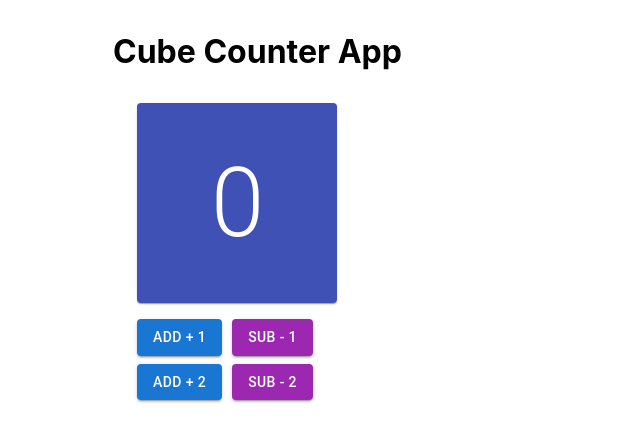
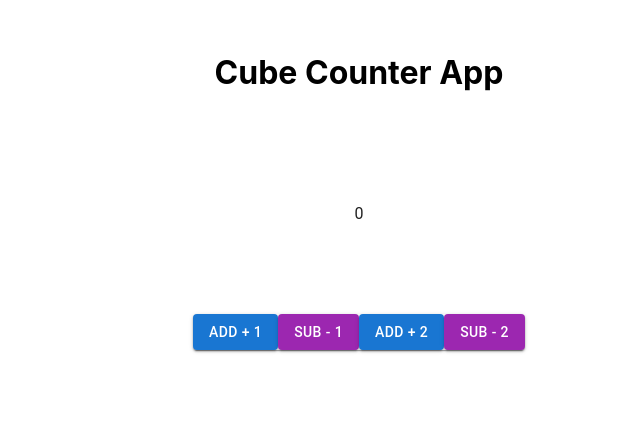
Before and after one commit to Ayuinfra/Rendering-Page, a React (Create React App) app: page / in a window 1280 px wide. Shown: the top 442 px of the page, without its empty margins (281-921 px from the left). Built offline with nearby package versions, Linux system fonts and the light colour scheme.

Commit message:
Code Updated

```diff
--- a/src/App.js
+++ b/src/App.js
@@ -2,25 +2,24 @@ import React from 'react';
 import { Provider } from 'react-redux';
 import { legacy_createStore as createStore, applyMiddleware } from 'redux';
 import logger from 'redux-logger';
-import CubeCounter from './components/cubecounter/CubeCounter';
-import counterReducer from './store/reducers/Reducers';
-import { Container } from '@mui/system';
+import CubeCounter from "../src/components/cubecounter/CubeCounter"
+import rootReducer from './store/combinereducers/CombineReducers';
+import { Container } from '@mui/material';
 
 const middleware = applyMiddleware(logger);
-const store = createStore(counterReducer, middleware);
+const store = createStore(rootReducer, middleware);
 
 const App = () => {
 return (
 <Provider store={store}>
-      <Container maxWidth="md" sx={{ marginTop: "2rem", display: "flexStart" , marginRight: "10px" }}>
-        <>
+<Container
+maxWidth="md"
+sx={{ marginTop: "2rem", display: "flex", flexDirection: "column", alignItems: "center" }}
+>
 <h1>Cube Counter App</h1>
 <CubeCounter />
-        </>
 </Container>
 </Provider>
-
-
 );
 };
 
--- a/src/components/counter/Counter.js
+++ b/src/components/counter/Counter.js
@@ -1,28 +1,44 @@
 import React from 'react';
-import { Box, Button, Container, Paper } from '@mui/material';
-import { connect } from 'react-redux';
-import { increment, decrement } from '../../store/actions/Actions';
+import { useDispatch } from 'react-redux';
+import { Button, Paper } from '@mui/material';
+import { makeStyles } from '@material-ui/core';
+import { decrement, decrementByTwo, increment, incrementByTwo } from '../../store/reducers/Reducers';
 
-const Counter = ({ handleIncrement, handleDecrement, handleIncrementByTwo, handleDecrementByTwo }) => {
+
+
+
+
+const Counter = () => {
+
+const dispatch = useDispatch();
+
+const handleIncrement = () => {
+dispatch(increment());
+};
+
+const handleDecrement = () => {
+dispatch(decrement());
+};
+
+const handleIncrementByTwo = () => {
+dispatch(incrementByTwo());
+};
+
+const handleDecrementByTwo = () => {
+dispatch(decrementByTwo());
+};
+
 return (
-    <Container maxWidth="md" sx={{ marginTop: "1rem", display: "flexStart" }}>
-      <Paper elevation={0}>
-        <Box marginBottom={1}>
-          <Button
-            variant="contained"
-            color="primary"
-            onClick={handleIncrement}>
+<Paper>
+<>
+<Button variant="contained" color="primary" onClick={handleIncrement}>
 Add + 1
 </Button>
-          <Button
-            variant="contained"
-            color="secondary"
-            onClick={handleDecrement}
-            style={{ marginLeft: '10px' }}>
+<Button variant="contained" color="secondary" onClick={handleDecrement}>
 Sub - 1
 </Button>
-        </Box>
-        <Box marginBottom={1}>
+</>
+<>
 <Button
 variant="contained"
 color="primary"
@@ -34,24 +50,12 @@ const Counter = ({ handleIncrement, handleDecrement, handleIncrementByTwo, handl
 variant="contained"
 color="secondary"
 onClick={handleDecrementByTwo}
-            style={{ marginLeft: '10px' }}
 >
 Sub - 2
 </Button>
-        </Box>
-
+</>
 </Paper>
-    </Container>
-
 );
 };
 
-const mapDispatchToProps = (dispatch) => {
-  return {
-    handleIncrement: () => dispatch(increment(1)),
-    handleDecrement: () => dispatch(decrement(1)),
-    handleIncrementByTwo: () => dispatch(increment(2)),
-    handleDecrementByTwo: () => dispatch(decrement(2)),
-  };
-};
-export default connect(null, mapDispatchToProps)(Counter);
+export default Counter;
--- a/src/components/cube/Cube.js
+++ b/src/components/cube/Cube.js
@@ -1,31 +1,30 @@
 import React from 'react';
+import { useSelector } from 'react-redux';
 import { Paper, Typography } from '@mui/material';
-import { Container } from '@mui/system';
-import { useSelector } from 'react-redux';
+import { makeStyles } from '@material-ui/core';
 
+const useStyles = makeStyles((theme) => ({
+  cube: {
+    width: 200,
+    height: 200,
+    display: 'flex',
+    justifyContent: 'center',
+    alignItems: 'center',
+    background: 'grey',
+    color: 'grey',
+    fontSize: 48,
+    fontWeight: 'bold',
+  },
+}));
 
 const Cube = () => {
+  const classes = useStyles();
+  const count = useSelector((state) => state.count);
 
-  const count = useSelector((state) => state.count);
   return (
-    <Container maxWidth="md" sx={{ marginTop: "2rem", display: "flexStart" }}>
-      <Paper
-        style={{
-          width: 200,
-          height: 200,
-          display: 'flex',
-          justifyContent: 'center',
-          alignItems: 'center',
-          background: '#3f51b5',
-          color: '#fff',
-          fontSize: 10,
-          fontWeight: 'bold',
-        }}
-      >
-        <Typography variant="h1">{count}</Typography>
-      </Paper>
-    </Container>
-
+    <Paper className={classes.cube} component={Typography} variant="h1">
+      {count}
+    </Paper>
   );
 };
 
--- a/src/components/cubecounter/CubeCounter.js
+++ b/src/components/cubecounter/CubeCounter.js
@@ -1,25 +1,23 @@
 import React from 'react';
-import { connect } from 'react-redux';
-import Cube from '../cube/Cube';
+import Cube from '../cube/Cube'
 import Counter from '../counter/Counter';
-import { increment, decrement } from "../../store/actions/Actions";
 
-const CubeCounter = ({ count, increment, decrement }) => {
+
+
+
+const CubeCounter = () => {
+
+
   return (
     <>
-      <Cube count={count} />
-      <Counter handleIncrement={increment} handleDecrement={decrement} />
+      <Cube />
+
+      <Counter />
     </>
+
+
+
   );
 };
 
-const mapStateToProps = (state) => ({
-  count: state.count,
-});
-
-const mapDispatchToProps = {
-  increment,
-  decrement,
-};
-
-export default connect(mapStateToProps, mapDispatchToProps)(CubeCounter);
+export default CubeCounter;
--- a/src/store/actions/Actions.js
+++ b/src/store/actions/Actions.js
@@ -1,13 +1,22 @@
-export const INCREMENT = 'INCREMENT';
-export const DECREMENT = 'DECREMENT';
 
+// export const increment =()=>{
+//   return{
+//       type : "INCREMENT",
 
-export const increment = (amount) => ({
-  type: INCREMENT,
-  payload: amount,
-});
-
-export const decrement = (amount) => ({
-  type: DECREMENT,
-  payload: amount,
-});
+//   };
+// };
+// export const decrement =()=>{
+//   return{
+//       type :"DECREMENT",
+//   }
+// };
+// export const IncrementByTwo =()=>{
+//   return{
+//       type :"INCREMENT",
+//   }
+// };
+// export const DecrementByTwo =()=>{
+//   return{
+//       type :"DECREMENT",
+//   }
+// };
--- /dev/null
+++ b/src/store/combinereducers/CombineReducers.js
@@ -0,0 +1,8 @@
+import { combineReducers } from 'redux';
+import counterReducer from "../reducers/Reducers"
+
+const rootReducer = combineReducers({
+count: counterReducer,
+});
+
+export default rootReducer;
--- a/src/store/reducers/Reducers.js
+++ b/src/store/reducers/Reducers.js
@@ -1,24 +1,15 @@
-import { DECREMENT, INCREMENT } from "../actions/Actions";
+import { createSlice } from '@reduxjs/toolkit';
 
-const initialState = {
-  count: 0,
-};
+const counterSlice = createSlice({
+name: 'counter',
+initialState: 0,
+reducers: {
+increment: (state) => state + 1,
+decrement: (state) => state - 1,
+incrementByTwo: (state) => state + 2,
+decrementByTwo: (state) => state - 2,
+},
+});
 
-const counterReducer = (state = initialState, action) => {
-  switch (action.type) {
-    case INCREMENT:
-      return {
-        ...state,
-        count: state.count + action.payload,
-      };
-    case DECREMENT:
-      return {
-        ...state,
-        count: state.count - action.payload,
-      };
-    default:
-      return state;
-  }
-};
-
-export default counterReducer;
+export const { increment, decrement, incrementByTwo, decrementByTwo } = counterSlice.actions;
+export default counterSlice.reducer;
```
Also changed, not shown: src/store/configurestore/ConfigureStore.js (added, +10 -0 lines). Lines whose indentation alone changed are shown as unchanged.
